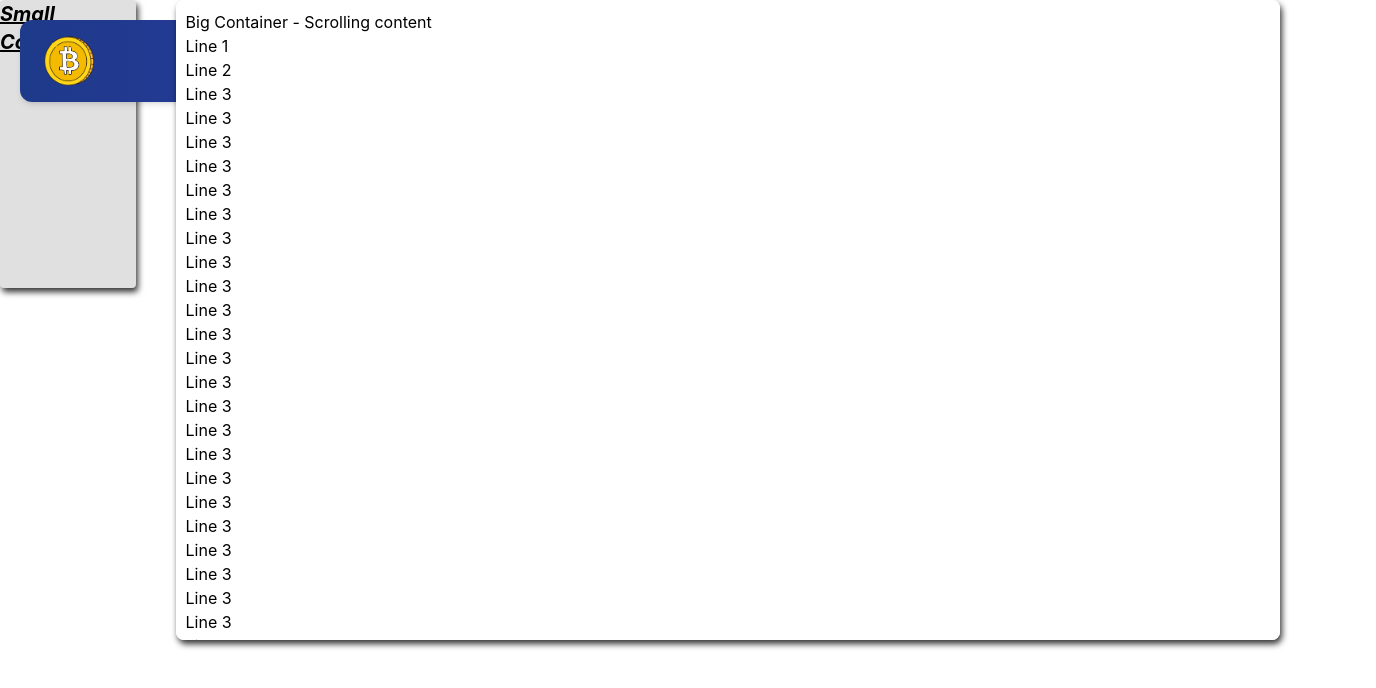
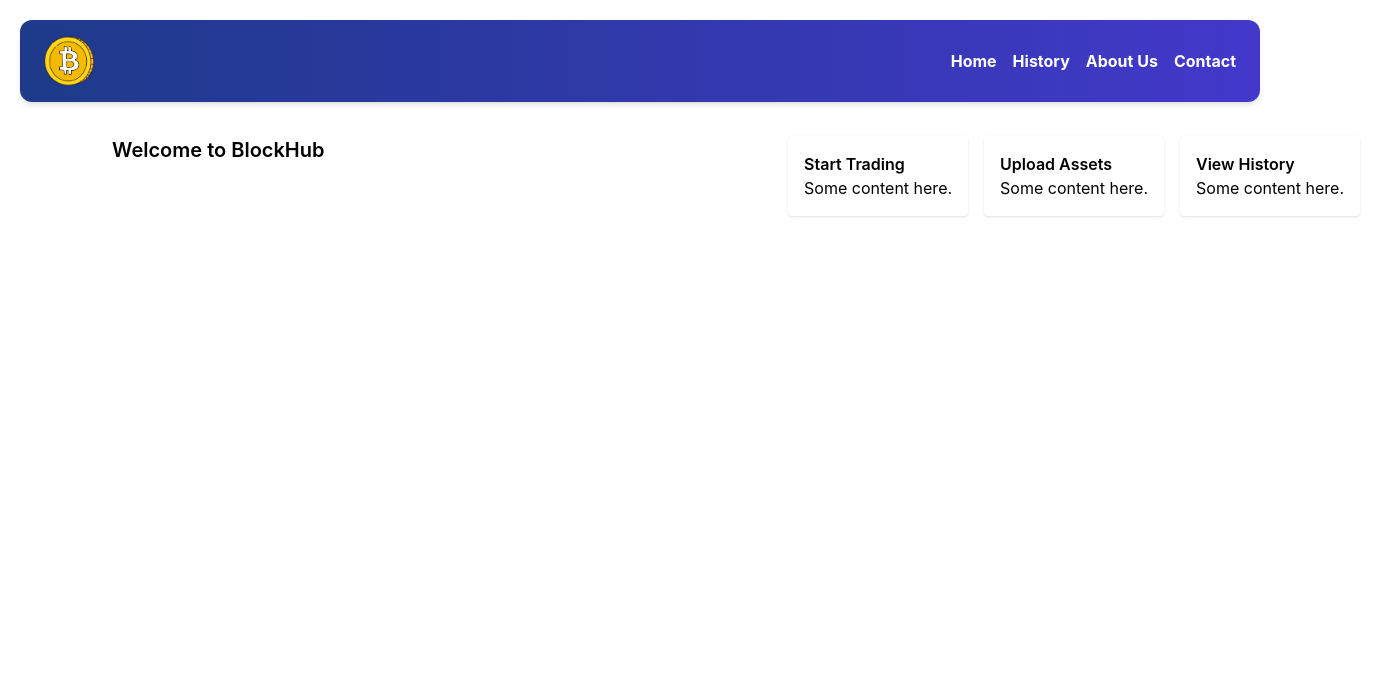
Before and after one commit to uddom1234/web3, a React (Create React App) app: page / in a window 1280 px wide. Shown: the top 688 px of the page, 1376 px wide, since content can reach past the window. Built offline with nearby package versions, Linux system fonts and the light colour scheme.

Commit message:
homepage

```diff
--- a/src/page/HomePage.js
+++ b/src/page/HomePage.js
@@ -12,65 +12,28 @@ const HomePage = () => {
     return (
 <div>
 <Header/>
-<main>
-<div class="container flex space-x-10">
-    <div class="small-container flex-1 bg-white-300 rounded h-72">
-        <h1 class="italic font-bold text-xl underline">Small Container</h1>
-    </div>
-    <div class="big-container flex-2 bg-gray-500 relative rounded-lg big-container-height">
-        <div class="scrolling-content">
-            Big Container - Scrolling content <br/>
-            Line 1 <br/>
-            Line 2 <br/>
-            Line 3 <br/>
-            Line 3 <br/>
-            Line 3 <br/>
-            Line 3 <br/>
-            Line 3 <br/>
-            Line 3 <br/>
-            Line 3 <br/>
-            Line 3 <br/>
-            Line 3 <br/>
-            Line 3 <br/>
-            Line 3 <br/>
-            Line 3 <br/>
-            Line 3 <br/>
-            Line 3 <br/>
-            Line 3 <br/>
-            Line 3 <br/>
-            Line 3 <br/>
-            Line 3 <br/>
-            Line 3 <br/>
-            Line 3 <br/>
-            Line 3 <br/>
-            Line 3 <br/>
-            Line 3 <br/>
-            Line 3 <br/>
+<div class="container flex space-x-10 m-24 border-solid">
+    <main className="container mx-auto p-4 mt-6">
+        <h2 className="text-xl font-semibold mb-4">Welcome to BlockHub</h2>
+        <section className="grid gap-4 md:grid-cols-2 lg:grid-cols-3"> {/*Trade Now, go to browser page */}
+          <div className="bg-white p-4 rounded shadow">
+            <h3 className="font-semibold">Start Trading</h3>
+            <p>Some content here.</p>
+          </div>
 
-            Line 3 <br/>
-            Line 3 <br/>
-            Line 3 <br/>
-            Line 3 <br/>
+          <div className="bg-white p-4 rounded shadow"> {/*Upload assets*/}
+            <h3 className="font-semibold">Upload Assets</h3>
+            <p>Some content here.</p>
+          </div>
 
-            Line 3 <br/>
-            Line 3 <br/>
-            Line 3 <br/>
-            Line 3 <br/>
+          <div className="bg-white p-4 rounded shadow"> {/**View Trading History */}
+            <h3 className="font-semibold">View History</h3>
+            <p>Some content here.</p>
+          </div>
+        </section>
+    </main>
+</div>
 
-            Line 3 <br/>
-            Line 3 <br/>
-
-            Line 3 <br/>
-            Line 3 <br/>
-
-            Line 3 <br/>
-            Line 3 <br/>
-
-            Line 100 <br/>
-        </div>
-    </div>
-</div>
-</main>
 </div>
 )}
 
--- a/src/style/homepage.css
+++ b/src/style/homepage.css
@@ -1,47 +1,8 @@
 /* Container styles */
 .container {
     display: flex;
-    height: 300px;
     justify-content: space-between;
 }
-
-.small-container {
-    flex: 1;
-    background-color: #e0e0e0;
-    box-shadow: 2px 4px 6px rgba(0, 0, 0, 0.8); /* Horizontal offset, vertical offset, blur radius, color */
+.wholepage {
+    background-image: url("../../public/homepagebackground.jpg");
 }
-
-.big-container {
-    flex: 8;
-    background-color: white;
-    position: relative;
-    box-shadow: 2px 4px 6px rgba(0, 0, 0, 0.8); /* Horizontal offset, vertical offset, blur radius, color */
-}
-.big-container-height {
-    height: 80vh;
-    overflow: auto;
-    padding-right: 20px;
-}
-  /* Scrolling window inside big container */
-  .scrolling-content {
-    padding: 10px;
-    width: calc(100% - 10px); /* Slightly less than 100% to account for scrollbar width */
-  }
-.big-container::-webkit-scrollbar {
-    width: 10px;
-}
-
-.big-container::-webkit-scrollbar-thumb {
-    background-color: #888;
-    border-radius: 5px;
-}
-
-.big-container::-webkit-scrollbar-thumb:hover {
-    background-color: #555;
-}
-
-/* Firefox */
-.big-container {
-    scrollbar-width: thin;
-    scrollbar-color: #888 #f5f5f5;
-}
```
Also changed, not shown: public/homepagebackground.jpg (added).
